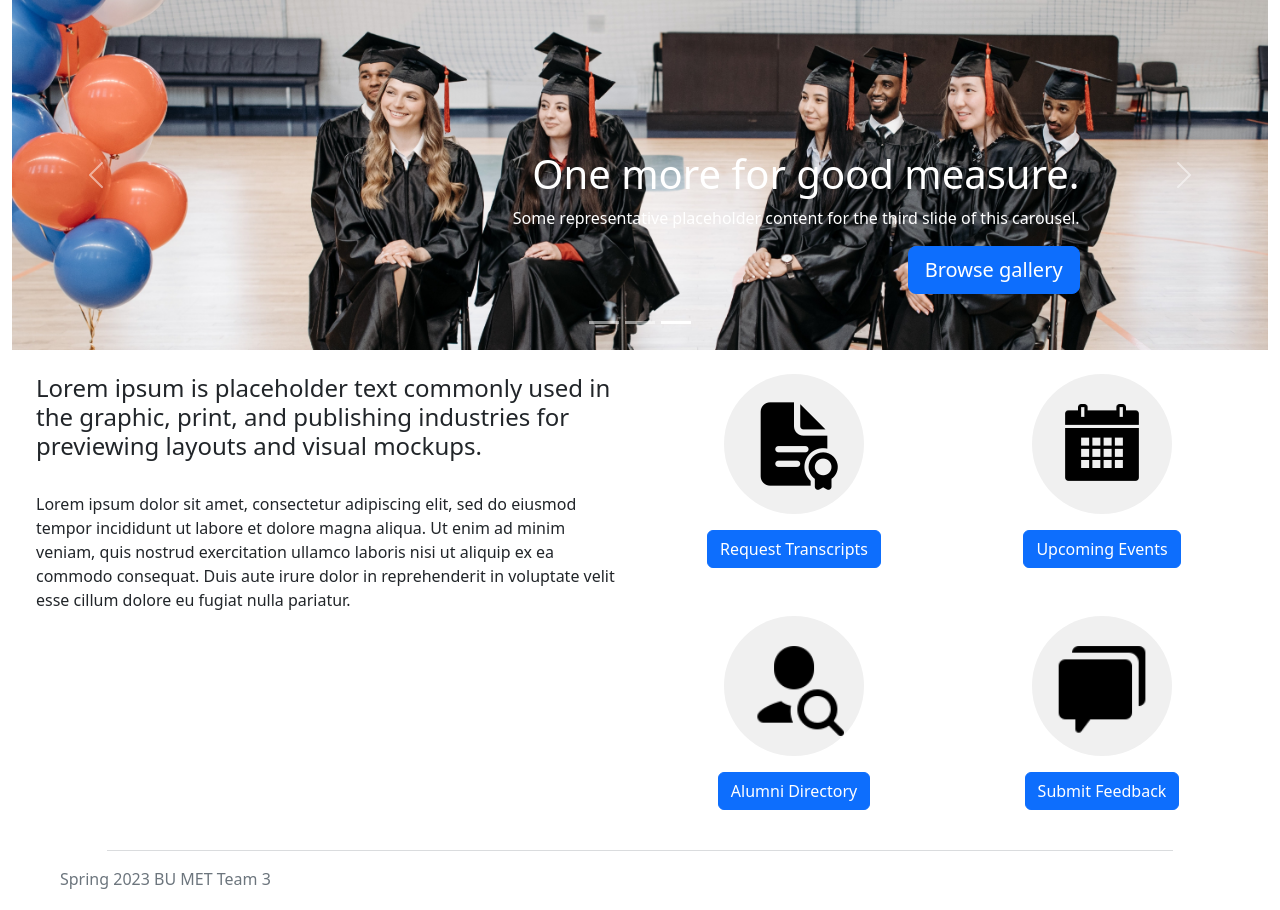
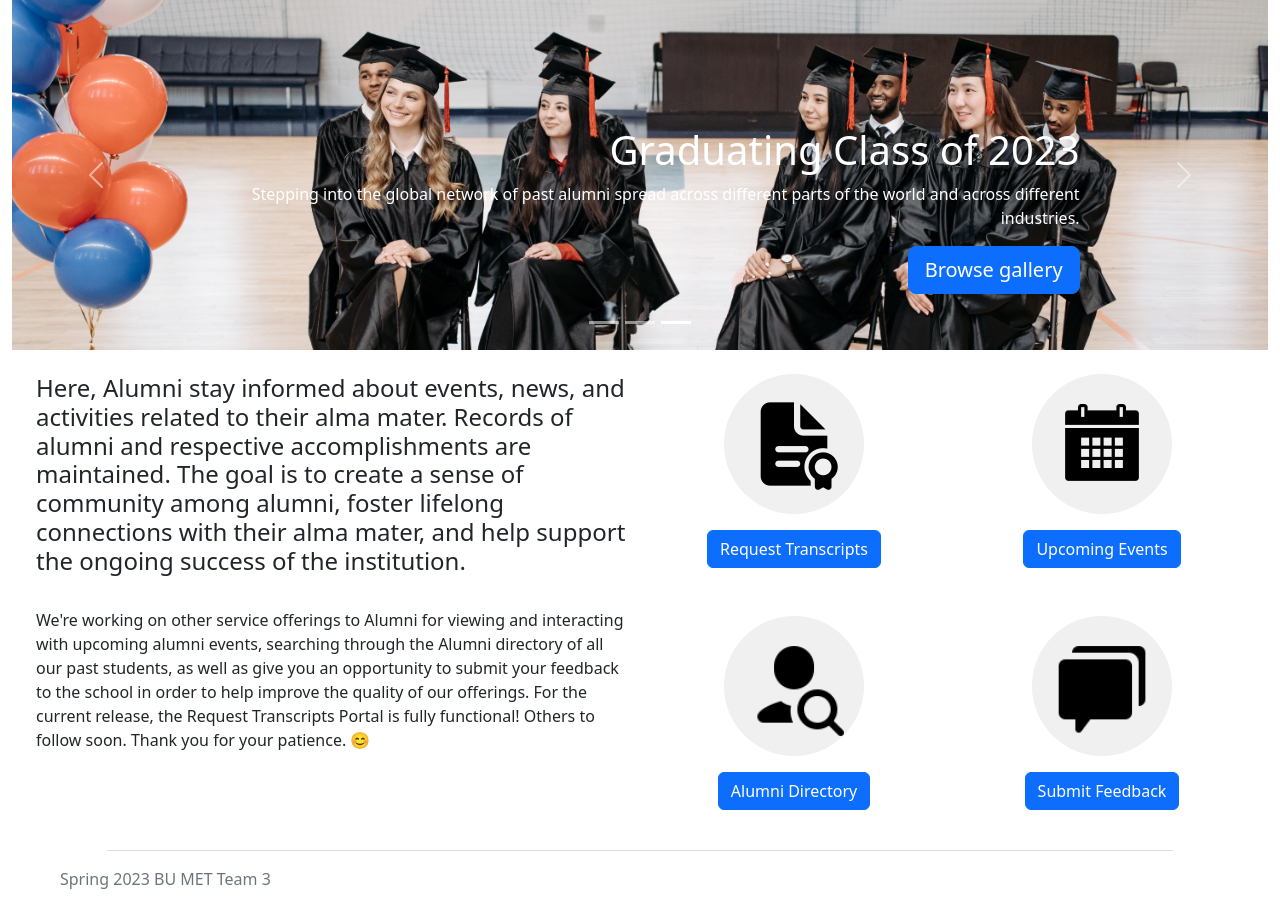
Before and after one commit to BUCS633OLS1Team3/team-project-cs633ols23team3, a Django app: page / in a window 1280 px wide. Shown: the part 86-996 px from the top of the page. Run offline with Django 4.2, Linux system fonts and the light colour scheme; a user stored in the database is signed in; some libraries are stand-ins or nearby versions.

Commit message:
updated landing page text

```diff
--- a/academiadocapp/templates/academiadocapp/index.html
+++ b/academiadocapp/templates/academiadocapp/index.html
@@ -56,10 +56,16 @@
 
       <div class="container">
         <div class="carousel-caption text-start">
-          <h1>Example headline.</h1>
+          <h1>
+            Welcome
+            <span style="color: brown">Home!</span>
+          </h1>
           <p>
-            Some representative placeholder content for the first slide of the
-            carousel.
+            There’s
+            <span style="color: rgb(0, 0, 0)"
+              >something for everyone at AcademiaDoc Alumni. We’re here to help
+              you process, connect, learn and grow every step of the way.</span
+            >
           </p>
           <p><a class="btn btn-lg btn-primary" href="#">Sign up today</a></p>
         </div>
@@ -78,10 +84,10 @@
 
       <div class="container">
         <div class="carousel-caption">
-          <h1>Another example headline.</h1>
+          <h1>Transcripts.</h1>
           <p>
-            Some representative placeholder content for the second slide of the
-            carousel.
+            Alumni Records Department is available to process your requests and
+            update all necessary information about your student records.
           </p>
           <p><a class="btn btn-lg btn-primary" href="#">Learn more</a></p>
         </div>
@@ -103,10 +109,10 @@
 
       <div class="container">
         <div class="carousel-caption text-end">
-          <h1>One more for good measure.</h1>
+          <h1>Graduating Class of 2023</h1>
           <p>
-            Some representative placeholder content for the third slide of this
-            carousel.
+            Stepping into the global network of past alumni spread across
+            different parts of the world and across different industries.
           </p>
           <p><a class="btn btn-lg btn-primary" href="#">Browse gallery</a></p>
         </div>
@@ -136,15 +142,20 @@
   <div class="row" style="padding: 1.5rem">
     <div class="col-lg-6">
       <h4>
-        Lorem ipsum is placeholder text commonly used in the graphic, print, and
-        publishing industries for previewing layouts and visual mockups.
+        Here, Alumni stay informed about events, news, and activities related to
+        their alma mater. Records of alumni and respective accomplishments are
+        maintained. The goal is to create a sense of community among alumni,
+        foster lifelong connections with their alma mater, and help support the
+        ongoing success of the institution.
       </h4>
       <div style="margin-top: 2rem">
-        Lorem ipsum dolor sit amet, consectetur adipiscing elit, sed do eiusmod
-        tempor incididunt ut labore et dolore magna aliqua. Ut enim ad minim
-        veniam, quis nostrud exercitation ullamco laboris nisi ut aliquip ex ea
-        commodo consequat. Duis aute irure dolor in reprehenderit in voluptate
-        velit esse cillum dolore eu fugiat nulla pariatur.
+        We're working on other service offerings to Alumni for viewing and
+        interacting with upcoming alumni events, searching through the Alumni
+        directory of all our past students, as well as give you an opportunity
+        to submit your feedback to the school in order to help improve the
+        quality of our offerings. For the current release, the Request
+        Transcripts Portal is fully functional! Others to follow soon. Thank you
+        for your patience. 😊
       </div>
     </div>
     <div class="col-lg-6" style="text-align: -webkit-center">
--- a/academiadocapp/views.py
+++ b/academiadocapp/views.py
@@ -95,7 +95,7 @@ def login_view(request):
             messages.success(request,('Login Successful'))
             return redirect('home')
         else:
-            messages.warning(request,('Error Logging In, Try Again...'))
+            messages.warning(request,('Error Logging In, Re-enter your Username or Password and Try Again...'))
             return redirect('login')
     else:
         user = request.user
```
Also changed, not shown: academiadocapp/templates/academiadocapp/login.html (+9 -0 lines), academiadocapp/templates/academiadocapp/register.html (+9 -0 lines), db.sqlite3.
